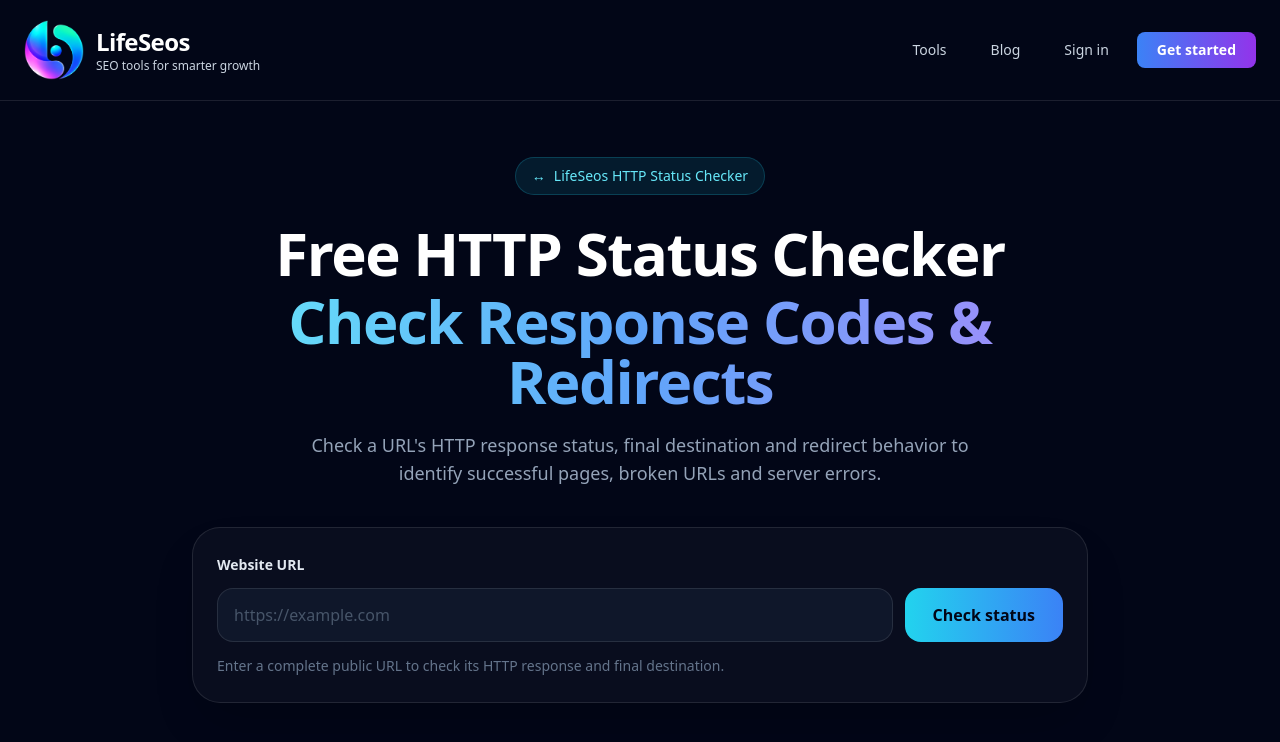
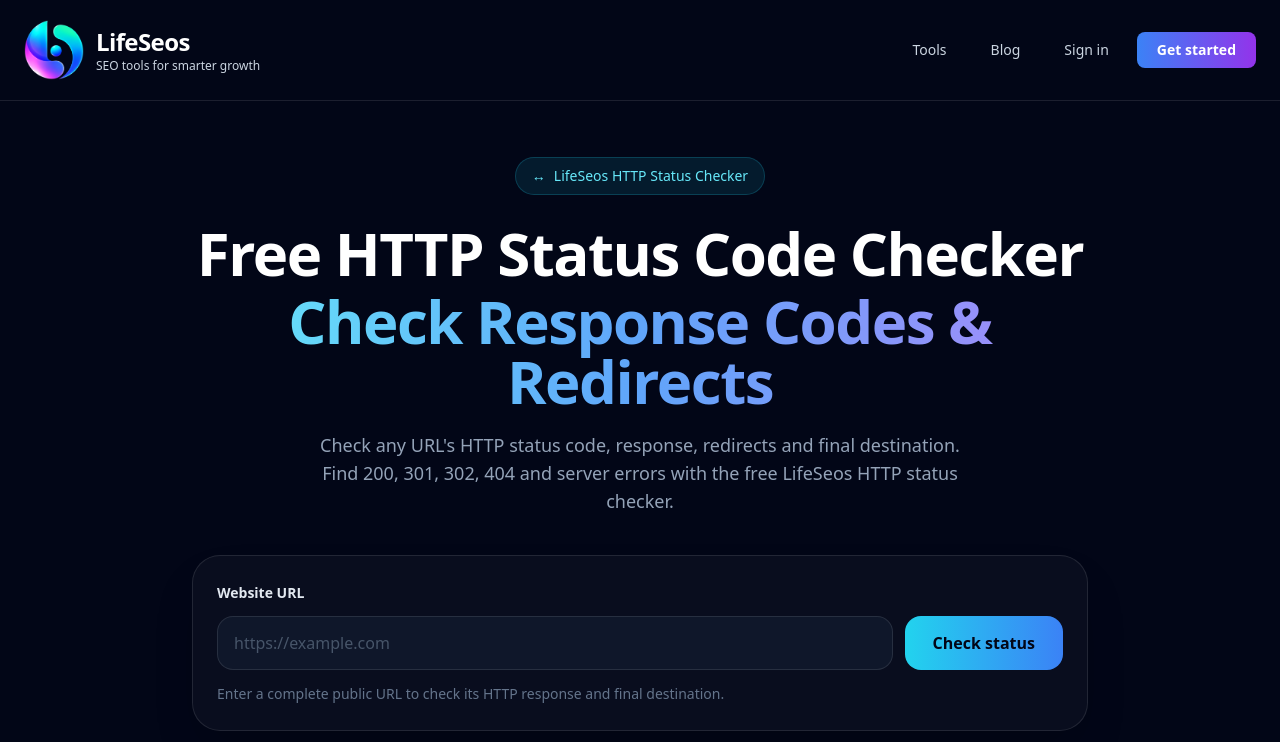
Before and after one commit to mouh1992ara/lifeseos-app, a Next.js app: page /tools/http-status-checker in a window 1280 px wide. Shown: the top 742 px of the page. Built offline with nearby package versions, Linux system fonts and the light colour scheme; no server answers.

Commit message:
Improve HTTP Status Checker search targeting

```diff
--- a/app/tools/http-status-checker/layout.tsx
+++ b/app/tools/http-status-checker/layout.tsx
@@ -1,7 +1,7 @@
 import type { Metadata } from "next";
 
 export const metadata: Metadata = {
-  title: "HTTP Status Checker - Free Website Response Code Tool",
+  title: "HTTP Status Code Checker - Check URL Response & Redirects",
 
   description:
     "Check website HTTP response codes, redirects and page availability with the free LifeSeos HTTP Status Checker.",
--- a/app/tools/http-status-checker/page.tsx
+++ b/app/tools/http-status-checker/page.tsx
@@ -266,7 +266,7 @@ export default function HttpStatusCheckerPage() {
           </div>
 
           <h1 className="mt-7 text-4xl font-bold tracking-tight sm:text-5xl lg:text-6xl">
-            Free HTTP Status Checker
+            Free HTTP Status Code Checker
 
             <span className="mt-2 block bg-gradient-to-r from-cyan-300 via-blue-400 to-violet-400 bg-clip-text text-transparent">
               Check Response Codes & Redirects
@@ -274,10 +274,10 @@ export default function HttpStatusCheckerPage() {
           </h1>
 
           <p className="mx-auto mt-5 max-w-2xl text-base leading-7 text-slate-400 sm:text-lg">
-            Check a URL&apos;s HTTP response status,
-            final destination and redirect behavior
-            to identify successful pages, broken URLs
-            and server errors.
+            Check any URL&apos;s HTTP status code,
+            response, redirects and final destination.
+            Find 200, 301, 302, 404 and server errors
+            with the free LifeSeos HTTP status checker.
           </p>
 
         </div>
```
